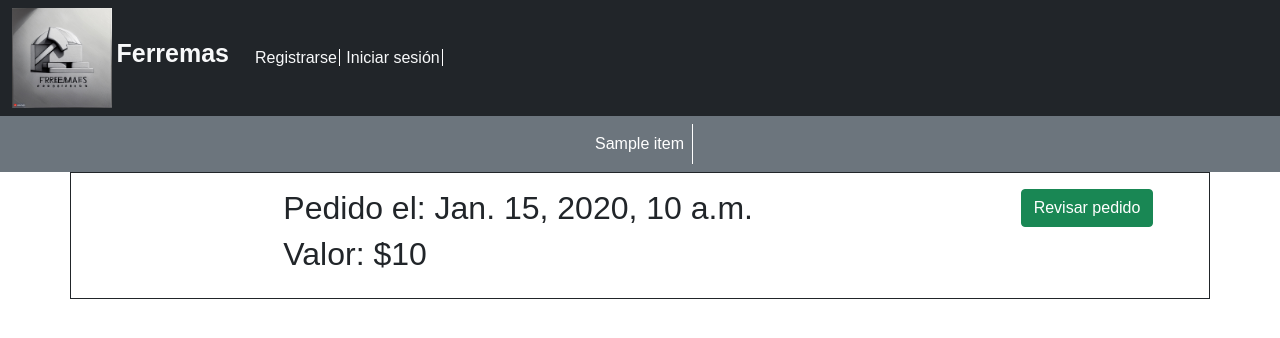
After one commit to law153/FerremasWeb, a Django app: page /pedidos/ in a window 1280 px wide. The commit adds this page. Shown: the top 338 px of the page. Run offline with Django 4.2, Linux system fonts and the light colour scheme; tables that the repository leaves empty hold one stand-in row (values such as "Sample post"); a database or web service that is not in the repository returns one stand-in record (values such as "Sample title"); data that the repository does not hold is empty.

Commit message:
creada pagina de pedidos

```diff
--- /dev/null
+++ b/FerremasWeb/core/templates/core/pedidos.html
@@ -0,0 +1,38 @@
+{% extends 'core/plantillaCategorias.html'%}
+{% load static %}
+
+{% block titulo %}
+    <title>Pedidos</title>
+{% endblock titulo %}
+
+{% block disenos %}
+    <link rel="stylesheet" type="text/css" href="{% static  'core/css/general.css'%}">
+{% endblock disenos %}
+
+{% block cuerpo %}
+
+    {% if pedidos %}
+        <div class="container">
+            {% for p in pedidos %}
+                <div class="row border border-dark p-3">
+                    <div class="col-md-2"></div>
+                    <div class="col-md-8">
+                        <h2>Pedido el: {{ p.fecha_venta }}</h2>
+                        <h2>Valor: ${{ p.total }}</h2>
+                    </div>
+                    <div class="col-md-2">
+                        <form name="aceptar-pedido" id="aceptar-pedido" method="POST" action="#">
+                            {% csrf_token %}
+                            <button type="submit" class="btn btn-success ml-2">Revisar pedido</button>
+                        </form>
+                    </div>
+                </div>
+            {% endfor %}
+        </div>
+    {% endif %}
+
+{% endblock cuerpo %}
+
+{% block js %}
+
+{% endblock js %}
--- a/FerremasWeb/core/templates/core/plantillaCategorias.html
+++ b/FerremasWeb/core/templates/core/plantillaCategorias.html
@@ -42,9 +42,9 @@
                         <a href="#" class="text-light enlaces ml-3">Consultas</a>
                         <a href="{% url 'mostrarCarrito' %}" class="text-light enlaces ml-3">Carrito</a>
                     {% endif %}
-
-                        <a href="#" class="text-light enlaces">Pedido</a>
-
+                    {% if rol == 2 %}
+                        <a href="{% url 'mostrarPedidos' %}" class="text-light enlaces">Pedidos</a>
+                    {% endif %}
                     {% if rol == 5 %}
                         <a href="{% url 'mostrarCrearCuenta' %}" class="text-light enlaces ml-3">Crear cuenta</a>
                     {% endif %}
--- a/FerremasWeb/core/urls.py
+++ b/FerremasWeb/core/urls.py
@@ -1,5 +1,5 @@
 from django.urls import path
-from .views import mostrarIndex, mostrarLogin, inicioSesion, cierreSesion, mostrarProductos, mostrarProducto, mostrarCarrito, agregarAlCarrito, cambiarCantidad, sacarDelCarro, mostrarCrearCuenta, registrarUsuario, sumarStock, restarStock, mostrarCrearProducto, crearUnProducto
+from .views import mostrarIndex, mostrarLogin, inicioSesion, cierreSesion, mostrarProductos, mostrarProducto, mostrarCarrito, agregarAlCarrito, cambiarCantidad, sacarDelCarro, mostrarCrearCuenta, registrarUsuario, sumarStock, restarStock, mostrarCrearProducto, crearUnProducto, pagandoCarrito, mostrarPedidos
 
 urlpatterns=[
 
@@ -9,6 +9,7 @@ urlpatterns=[
     path('crear-cuenta/',mostrarCrearCuenta,name="mostrarCrearCuenta"),
     path('crear-producto/',mostrarCrearProducto,name="mostrarCrearProducto"),
     path('productos/<id_cate>',mostrarProductos,name="mostrarProductos"),
+    path('pedidos/',mostrarPedidos,name="mostrarPedidos"),
     path('producto/<id_prod>',mostrarProducto,name="mostrarProducto"),
     path('carrito',mostrarCarrito,name="mostrarCarrito"),
     path('inicioSesion/',inicioSesion, name="inicioSesion"),
@@ -19,5 +20,6 @@ urlpatterns=[
     path('registrarUsuario/',registrarUsuario,name="registrarUsuario"),
     path('sumarStock/<cod_prod>',sumarStock,name="sumarStock"),
     path('restarStock/<cod_prod>',restarStock,name="restarStock"),
+    path('pagandoCarrito/<id_venta>',pagandoCarrito,name="pagandoCarrito"),
     path('crearUnProducto/',crearUnProducto,name="crearUnProducto"),
 ]
--- a/FerremasWeb/core/views.py
+++ b/FerremasWeb/core/views.py
@@ -76,6 +76,15 @@ def obtener_venta(usuario, estado):
     else:
         return None
 
+def buscarVentas_estado(estado):
+    url_servicio = f'http://127.0.0.1:8000/api/ventas-estado/?estado={estado}'
+    respuesta = requests.get(url_servicio)
+    if respuesta.status_code == 200:
+
+        return respuesta.json()
+    else:
+        return None
+
 def obtener_detallesVenta(venta):
     url_servicio = f'http://127.0.0.1:8000/api/detalles-carrito/?venta={venta}'
     respuesta = requests.get(url_servicio)
@@ -123,6 +132,18 @@ def modificar_estado_carrito(id_venta, estado):
         print('El estado del carrito se modificó correctamente.')
     else:
         print('Hubo un error al modificar el estado del carrito.')
+
+def modificar_carrito_carrito(id_venta, carrito):
+    url_servicio = f'http://127.0.0.1:8000/api/venta/{id_venta}/'
+    data = {'carrito': carrito}  # Datos a enviar en la solicitud
+
+    # Realizar la solicitud POST para modificar el total del carrito
+    respuesta = requests.patch(url_servicio, data=data)
+
+    if respuesta.status_code == 200:
+        print('La venta paso a ser o no carrito')
+    else:
+        print('Hubo un problema en carrito_carrito')
 
 def modificar_cantidad_detalle(id_detalle, nueva_cantidad):
     url_servicio = f'http://127.0.0.1:8000/api/detalle/{id_detalle}/'
@@ -317,6 +338,18 @@ def mostrarProducto(request, id_prod):
     contexto = {"categorias" : categorias, "rol": rol, "producto": producto, "stock" : stock}
 
     return render(request, 'core/producto.html',contexto)
+
+def mostrarPedidos(request):
+
+    categorias = obtener_categorias()
+
+    pedidos = buscarVentas_estado('PEDIDO SOLICITADO')
+
+    rol = request.session.get('rol',0)
+
+    contexto = {"categorias" : categorias, "rol": rol, 'pedidos' : pedidos}
+
+    return render(request, 'core/pedidos.html',contexto)
 
 def mostrarCarrito(request):
     categorias = obtener_categorias()
@@ -564,3 +597,10 @@ def crearUnProducto(request):
     crearProducto(nombre, descripcion, precio, marca, imagen, unidad, categoria)
 
     return redirect(url_con_parametro)
+
+
+def pagandoCarrito(request, id_venta):
+
+    modificar_estado_carrito(id_venta, 'PEDIDO SOLICITADO')
+
+    return redirect('mostrarIndex')
```
Also changed, not shown: FerremasWeb/core/templates/core/carrito.html (+12 -1 lines).
